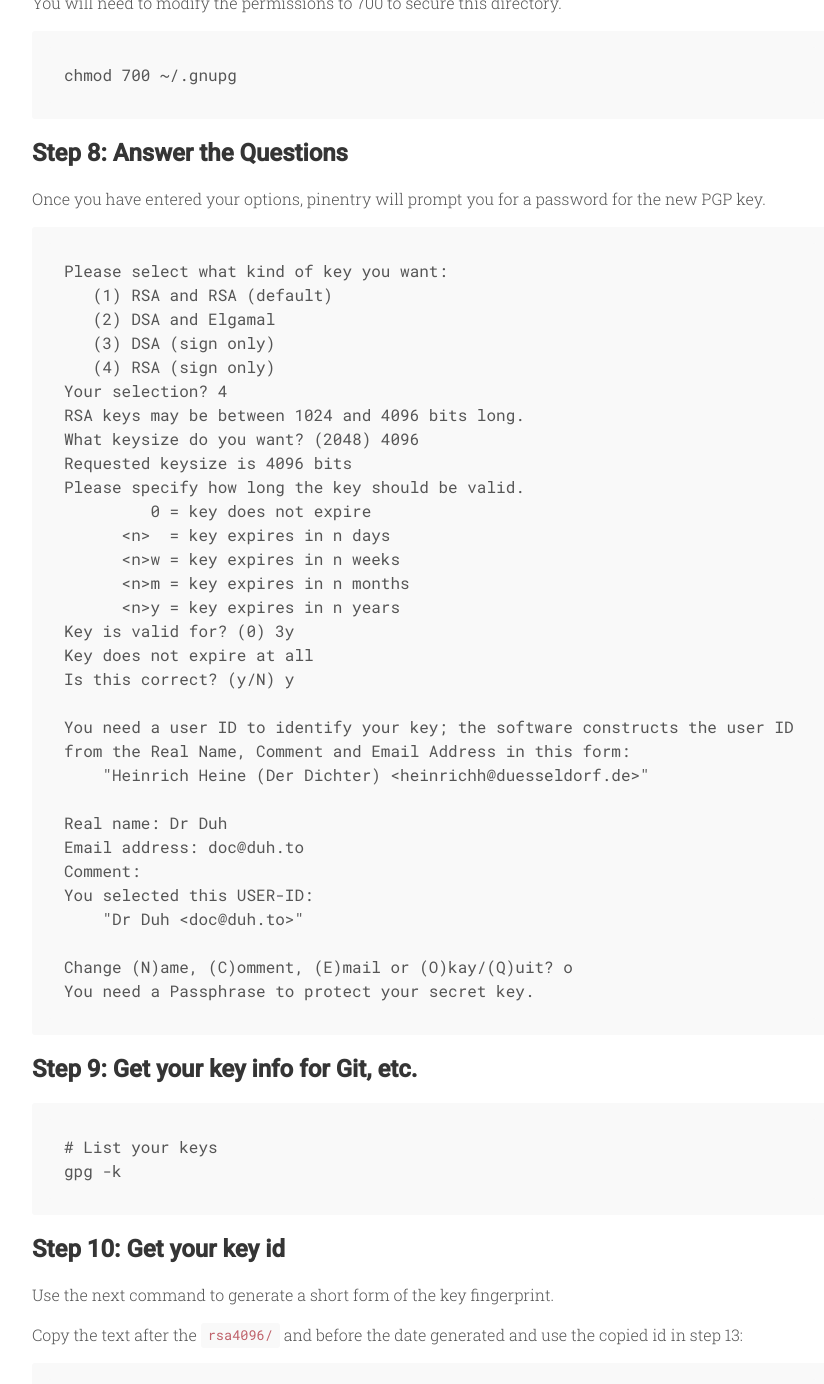
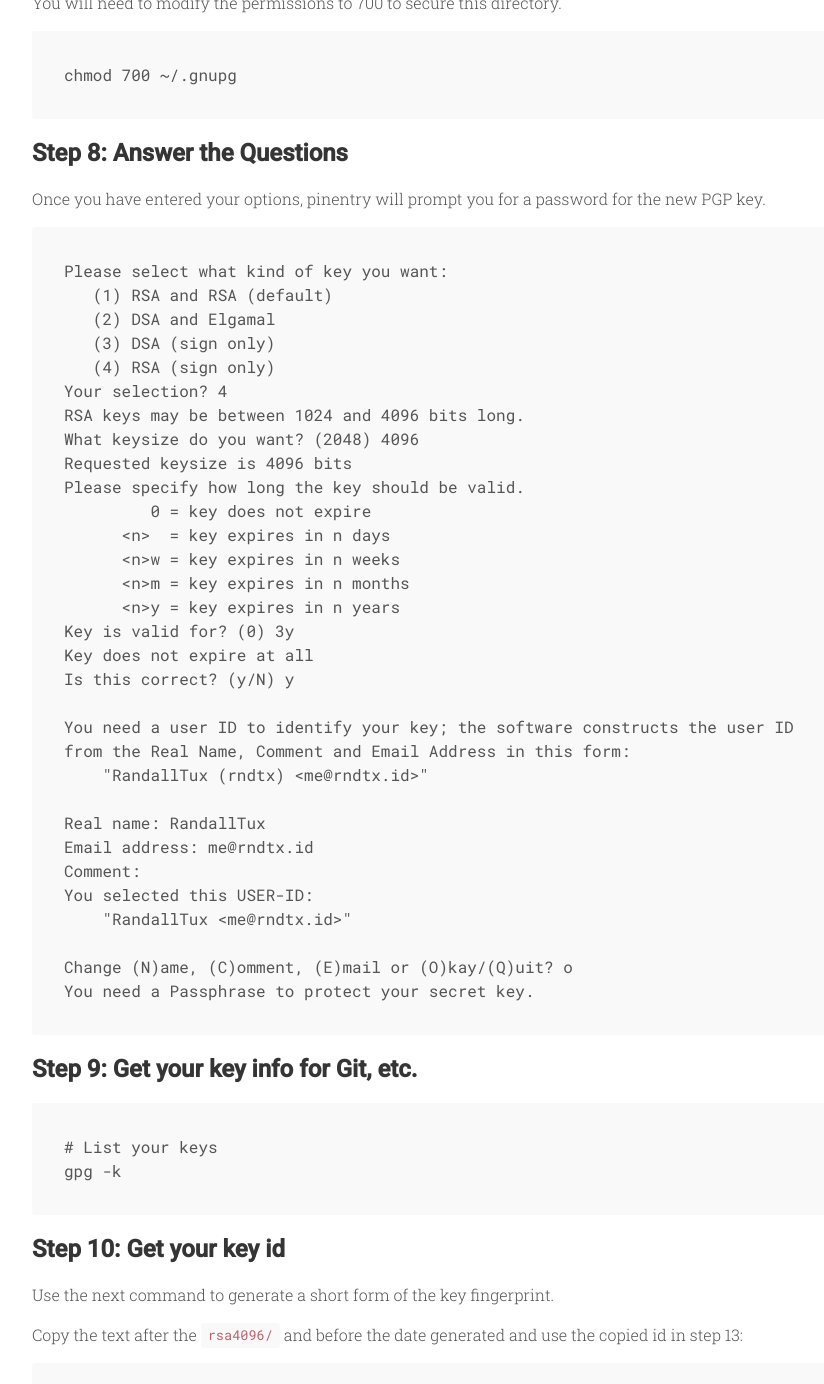
Before and after one commit to nikotidar/nikotidar.github.io, a Jekyll site: the page built from _posts/2019-10-28-signing-your-commit-on-osx.md, in a window 1280 px wide and 1400 px high, scrolled down 1884 px. Shown: the top 1384 px of the window, without its empty margins (208-1032 px from the left). Built offline with Jekyll 4.4.1, drawn with Linux system fonts in a browser that asks for light colours.

Commit message:
edit post
Signed-off-by: Niko Tidar Lantang Perkasa <me@rndtx.id>

```diff
--- a/_posts/2019-10-28-signing-your-commit-on-osx.md
+++ b/_posts/2019-10-28-signing-your-commit-on-osx.md
@@ -72,13 +72,13 @@ Once you have entered your options, pinentry will prompt you for a password for
 
     You need a user ID to identify your key; the software constructs the user ID
     from the Real Name, Comment and Email Address in this form:
-        "Heinrich Heine (Der Dichter) <heinrichh@duesseldorf.de>"
+        "RandallTux (rndtx) <me@rndtx.id>"
 
-    Real name: Dr Duh
-    Email address: doc@duh.to
+    Real name: RandallTux
+    Email address: me@rndtx.id
     Comment:
     You selected this USER-ID:
-        "Dr Duh <doc@duh.to>"
+        "RandallTux <me@rndtx.id>"
 
     Change (N)ame, (C)omment, (E)mail or (O)kay/(Q)uit? o
     You need a Passphrase to protect your secret key.
```
